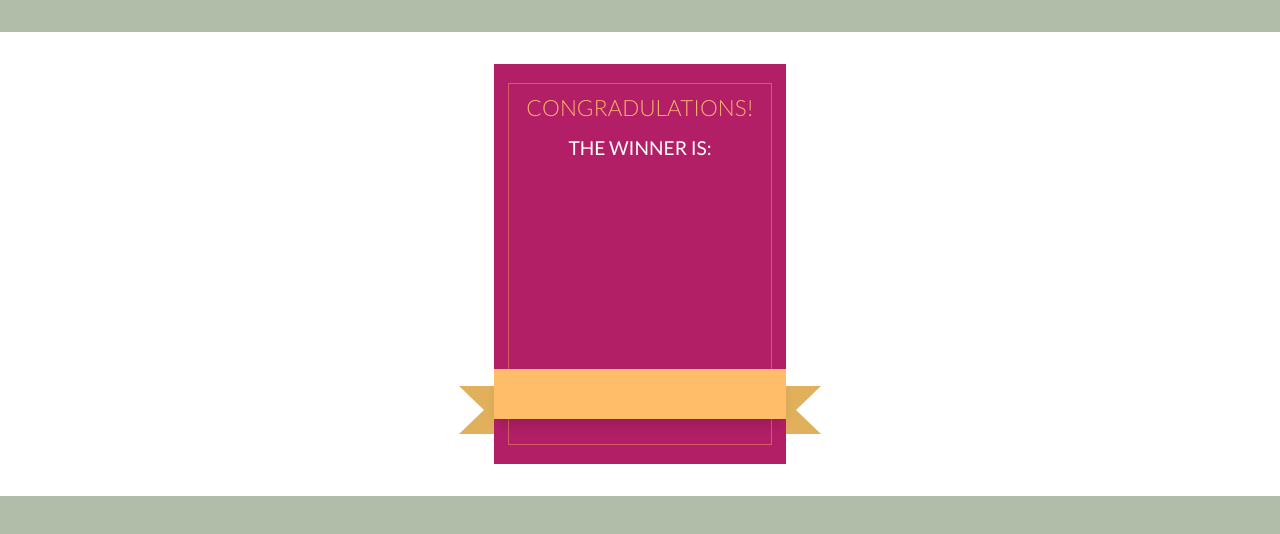
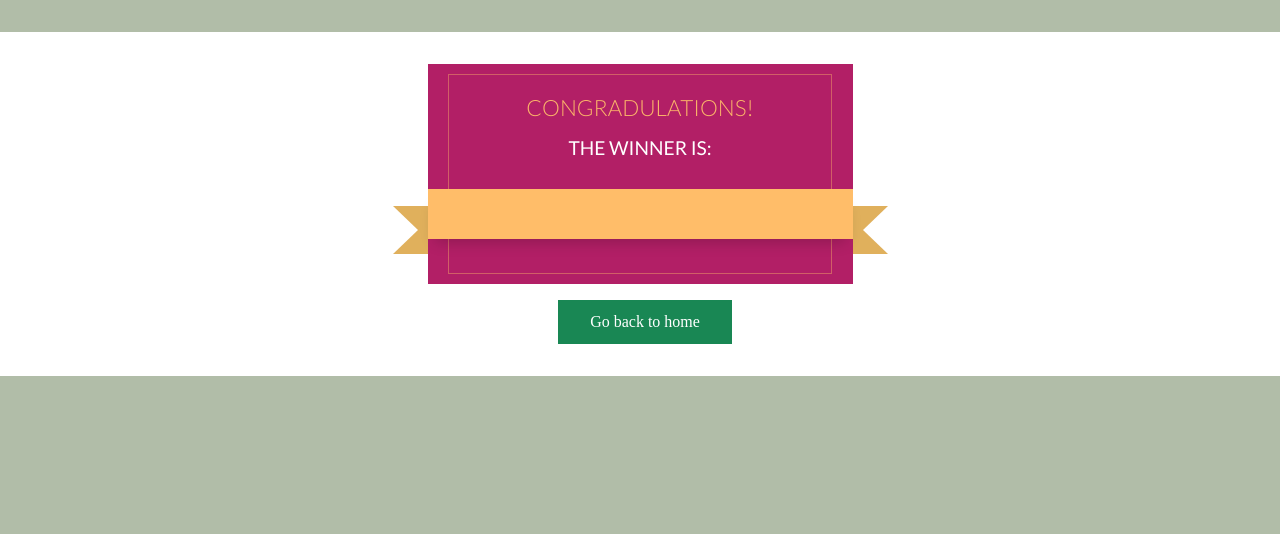
Before and after one commit to ivandez/Picker-Wheel, a React (Vite) app: page /winner in a window 1280 px wide. Shown: the top 534 px of the page. Built offline with nearby package versions, Linux system fonts and the light colour scheme.

Commit message:
end winner flow

```diff
--- a/src/Winner.jsx
+++ b/src/Winner.jsx
@@ -1,9 +1,14 @@
 import useStore from "./hooks/useStore";
+import { useNavigate } from "react-router-dom";
 
 import "./winner.css";
 
 const Winner = () => {
   const winner = useStore((state) => state.winner);
+
+  const navigate = useNavigate();
+
+  const removeWinner = useStore((state) => state.removeWinner);
 
   return (
     <section className="winner-container">
@@ -15,6 +20,16 @@ const Winner = () => {
         <div className="right-ribbon"></div>
         <div className="left-ribbon"></div>
       </div>
+      <button
+        className="winner-button"
+        type="submit"
+        onClick={() => {
+          removeWinner();
+          navigate("/");
+        }}
+      >
+        Go back to home
+      </button>
     </section>
   );
 };
--- a/src/main.jsx
+++ b/src/main.jsx
@@ -1,9 +1,10 @@
 import React from "react";
 import ReactDOM from "react-dom/client";
 import App from "./App.jsx";
-import "./index.css";
 import { createBrowserRouter, RouterProvider } from "react-router-dom";
 import Winner from "./Winner.jsx";
+
+import "./index.css";
 
 const router = createBrowserRouter([
   {
--- a/src/winner.css
+++ b/src/winner.css
@@ -11,8 +11,8 @@
   z-index: 0;
 }
 .winner-wrap {
-  max-width: 280px;
-  min-height: 280px;
+  width: 361px;
+  min-height: 100px;
   background: #b21f66;
   position: relative;
   padding: 1rem 2rem 6.5rem 2rem;
@@ -104,7 +104,19 @@
   max-width: 1500px;
   padding: 0.5rem;
   display: flex;
-  justify-content: center;
+  flex-direction: column;
+  align-items: center;
+}
+
+.winner-button {
+  background-color: #198754;
+  border: none;
+  color: white;
+  padding: 13px 32px;
+  text-decoration: none;
+  cursor: pointer;
+  margin-left: 10px;
+  margin-top: 16px;
 }
 
 @keyframes fadeout {
```
